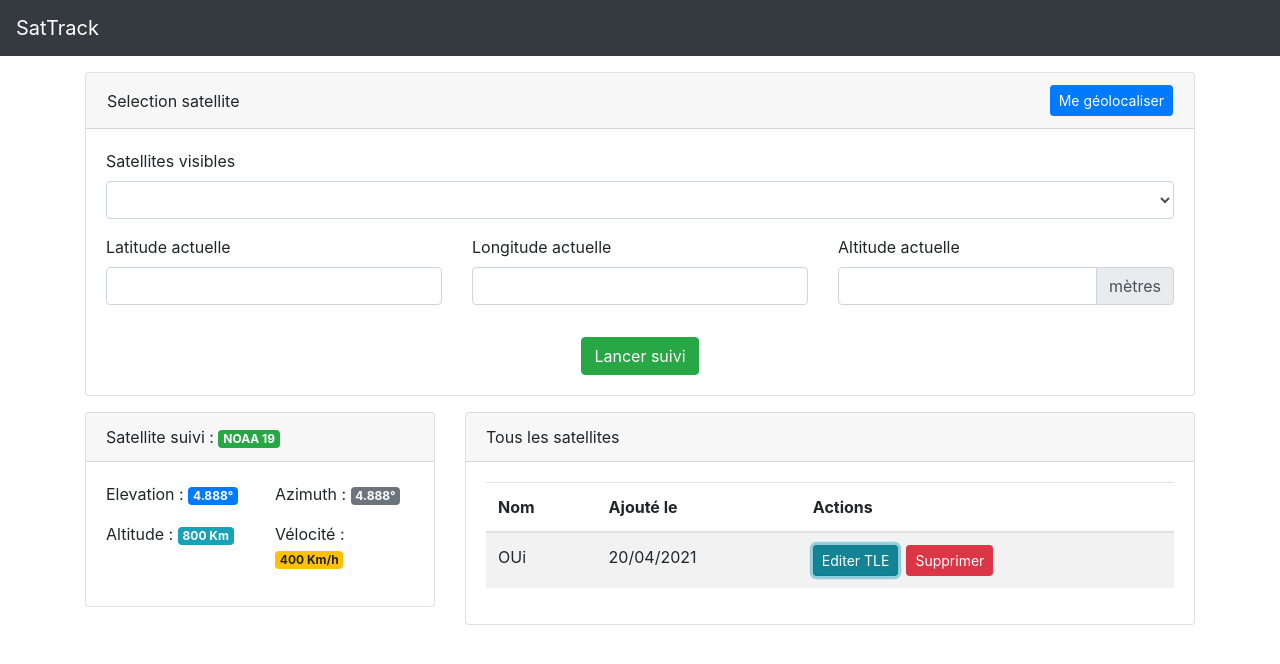
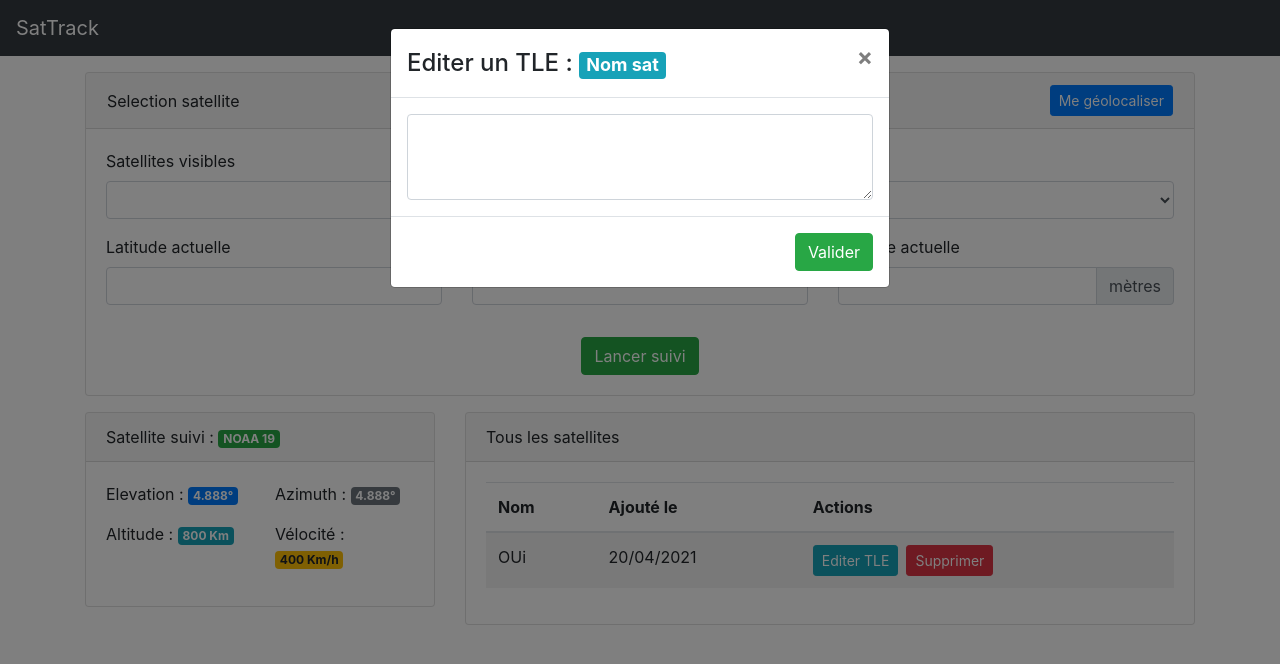
Before and after one commit to SharkEzz/SatTrack-front, a React (Vite) app: page / in a window 1280 px wide. Both pictures are taken after a click on the button "Editer TLE". Shown: the top 664 px of the page. Built offline with nearby package versions, Linux system fonts and the light colour scheme.

Commit message:
Front: Edit TLE modal

```diff
--- a/src/Components/SatellitesView.jsx
+++ b/src/Components/SatellitesView.jsx
@@ -1,10 +1,11 @@
-import React from 'react';
-import { Card, Row, Container, Col, Button, Badge, Table, InputGroup, Form } from 'react-bootstrap';
+import React, { useState } from 'react';
+import { Card, Button, Table, Modal, FormControl, Badge } from 'react-bootstrap';
 
-const SatellitesView = ({satellites}) => {
+const SatellitesView = ({ satellites }) => {
+  const [modalOpen, setModalOpen] = useState(false);
 
   return (
-
+    <>
       <Card className="w-100">
         <Card.Header>
           Tous les satellites
@@ -23,7 +24,7 @@ const SatellitesView = ({satellites}) => {
                 <td>OUi</td>
                 <td>20/04/2021</td>
                 <td>
-                    <Button className="mr-2" variant="info" size="sm">
+                  <Button onClick={() => setModalOpen(true)} className="mr-2" variant="info" size="sm">
                     Editer TLE
                   </Button>
                   <Button variant="danger" size="sm">
@@ -35,6 +36,19 @@ const SatellitesView = ({satellites}) => {
           </Table>
         </Card.Body>
       </Card>
+      <Modal show={modalOpen} onHide={() => setModalOpen(false)}>
+        <Modal.Header closeButton>
+          <Modal.Title>Editer un TLE : <Badge variant="info">Nom sat</Badge></Modal.Title>
+        </Modal.Header>
+        <Modal.Body>
+          <FormControl as="textarea" rows={3}></FormControl>
+        </Modal.Body>
+        <Modal.Footer>
+          <Button variant="success">Valider</Button>
+        </Modal.Footer>
+      </Modal>
+    </>
+
   )
 };
 
```
Lines whose indentation alone changed are shown as unchanged.
